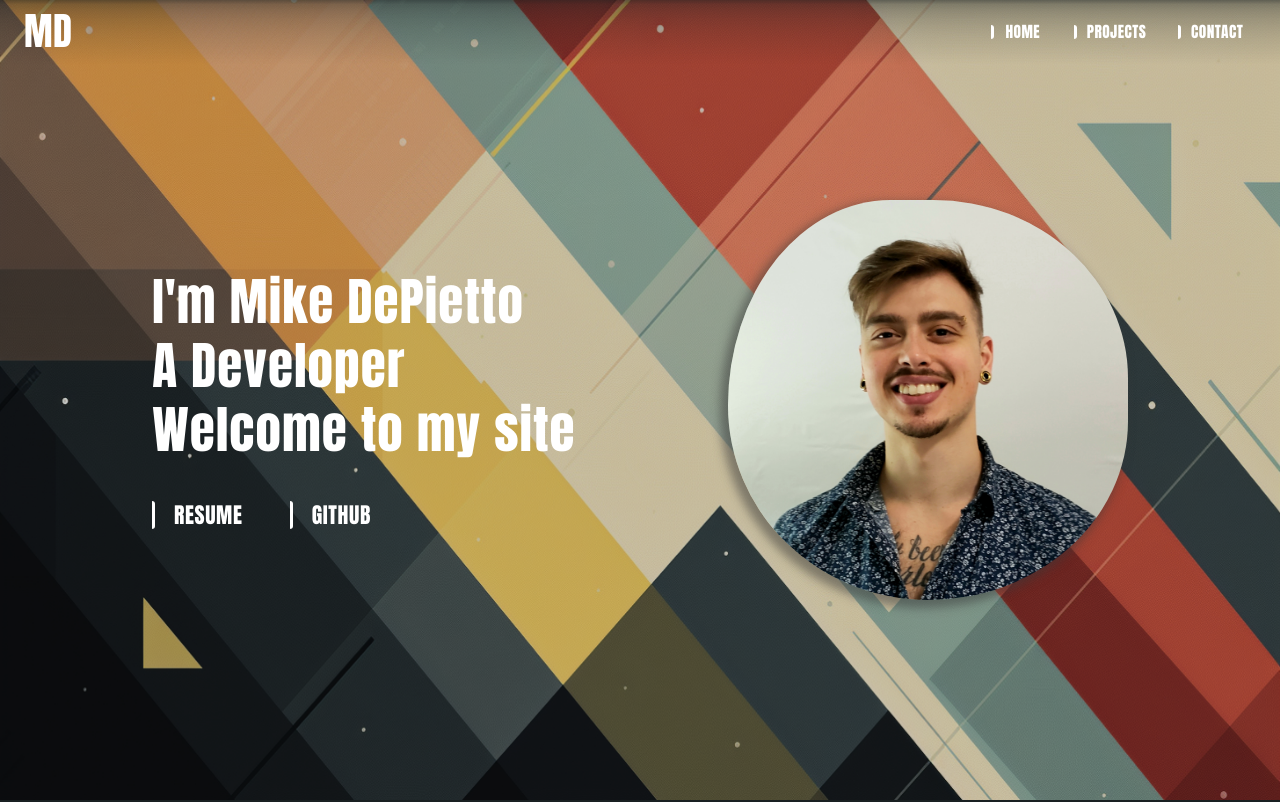
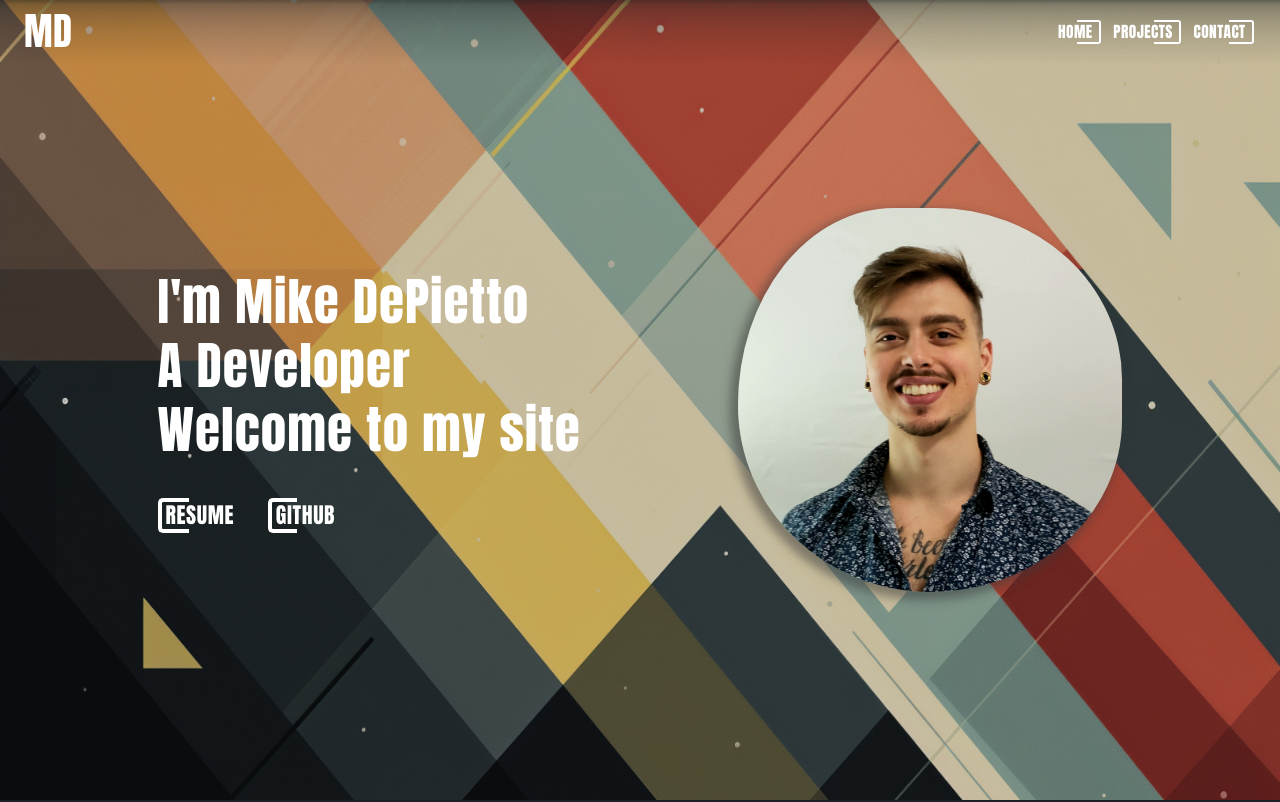
Before and after one commit to mdepietto/mdepietto.com, a React (Create React App) app: page / in a window 1280 px wide. Shown: the top 802 px of the page. Built offline with nearby package versions, Linux system fonts and the light colour scheme; the HTML template or start-up script is replaced by a standard one; a web font is replaced by a local one.

Commit message:
filanized BioButton style started NavButton matching super cool

```diff
--- a/src/components/Header/Avatar.jsx
+++ b/src/components/Header/Avatar.jsx
@@ -14,7 +14,7 @@ const AvatarWrapper = styled.img`
 
   animation: avatar-blob 8s ease-in-out infinite;
   box-shadow: -5px 5px 10px 3px rgba(56, 56, 56, 0.5);
-
+  height: 30vw;
   max-height: 400px;
 
   @media screen and (max-width: 1007px) {
--- a/src/components/Header/Bio.jsx
+++ b/src/components/Header/Bio.jsx
@@ -1,5 +1,5 @@
 import React from 'react';
-import Sources from 'components/Header/Sources';
+import BioButton from 'components/Header/BioButton';
 import styled from 'styled-components';
 
 const BioWrapper = styled.div`
@@ -22,6 +22,11 @@ const InfoWrapper = styled.div`
   margin-bottom: 2vw;
 `;
 
+const BioButtonsWrapper = styled.div`
+  align-items: start;
+  width: 100%;
+`;
+
 const Bio = () => {
   return (
     <BioWrapper id='bio'>
@@ -36,7 +41,10 @@ const Bio = () => {
           Welcome to my site
         </h1>
       </InfoWrapper>
-      <Sources />
+      <BioButtonsWrapper>
+        <BioButton href='resume-dev - overleaf (May 2024).pdf' text='Resume' />
+        <BioButton href='https://github.com/mdepietto' text='GitHub' />
+      </BioButtonsWrapper>
     </BioWrapper>
   )
 }
--- /dev/null
+++ b/src/components/Header/BioButton.jsx
@@ -0,0 +1,67 @@
+import React, { useState } from 'react';
+import { Button } from '@mui/material';
+import styled from 'styled-components';
+
+const buttonStyles = {
+  color: 'white',
+  fontSize: '1.7vw',
+  fontFamily: '"Anton", sans-serif',
+  height: '3.3vw',
+  marginRight: '2vw',
+  position: 'relative',
+  transition: 'padding-left 0.5s ease-in-out',
+
+  '&:hover': {
+    background: 'none',
+    paddingLeft: '1vw',
+  },
+
+  '&::before': {
+    borderBottom: '4px solid white',
+    borderBottomLeftRadius: '5px',
+    borderLeft: '4px solid white',
+    borderTop: '4px solid white',
+    borderTopLeftRadius: '5px',
+    content: '""',
+    height: '2.1vw',
+    left: '0',
+    position: 'absolute',
+    transition: 'all 0.5s ease-in-out',
+    width: '33%',
+  },
+
+  '&:hover::before': {
+    height: '100%',
+    width: '66%',
+  },
+}
+
+const StyledBackground = styled.div`
+  background: linear-gradient(to right, rgba(0, 0, 0, 1), rgba(0, 0, 0, 0));
+  height: ${({ isHovered }) => isHovered ? '100%' : '2.2vw'};
+  left: 0;
+  opacity: ${({ isHovered }) => isHovered ? '1' : '0'};
+  position: absolute;
+  transition: all 0.5s ease-in-out;
+  width: ${({ isHovered }) => isHovered ? '66%' : '33%'};
+  z-index: -1;
+`;
+
+const BioButton = ({ href, text }) => {
+  const [isHovered, setIsHovered] = useState(false);
+
+  return (
+    <Button
+      href={href}
+      onMouseEnter={() => setIsHovered(true)}
+      onMouseLeave={() => setIsHovered(false)}
+      sx={buttonStyles}
+      target='blank'
+    >
+      {text}
+      <StyledBackground isHovered={isHovered} />
+    </Button>
+  );
+};
+
+export default BioButton;
--- a/src/components/Header/Sources.jsx
+++ /dev/null
@@ -1,67 +0,0 @@
-import React from 'react';
-import { Button } from '@mui/material';
-import styled from 'styled-components';
-
-const SourcesWrapper = styled.div`
-  display: flex;
-  justify-content: start;
-  width: 100%;
-`;
-
-const buttonStyles = {
-  color: 'white',
-  fontSize: '1.7vw',
-  fontFamily: '"Anton", sans-serif',
-  height: '3.3vw',
-  marginRight: '2vw',
-  padding: '0 1.7vw',
-  position: 'relative',
-
-  '&:hover': {
-    background: 'none',
-  },
-
-  '&::after': {
-    borderLeft: '3px solid white',
-    borderTopRightRadius: '5px',
-    borderBottomRightRadius: '5px',
-    content: '""',
-    height: '2.2vw',
-    left: '0',
-    position: 'absolute',
-    top: '50%',
-    transform: 'translateY(-50%)',
-    transition: 'background 0.5s ease-in-out, height 0.5s ease-in-out, width 0.5s ease-in-out',
-    width: '0',
-    zIndex: -1,
-  },
-
-  '&:hover::after': {
-    background: 'rgba(0, 0, 0, 0.5)',
-    height: '100%',
-    width: '100%',
-  }
-}
-
-const Sources = () => {
-  return (
-    <SourcesWrapper>
-      <Button
-        href='resume-dev - overleaf (May 2024).pdf'
-        sx={buttonStyles}
-        target='blank'
-      >
-        Resume
-      </Button>
-      <Button
-        href='https://github.com/mdepietto'
-        sx={buttonStyles}
-        target='blank'
-      >
-        GitHub
-      </Button>
-    </SourcesWrapper>
-  );
-};
-
-export default Sources;
--- a/src/components/Nav/Nav.jsx
+++ b/src/components/Nav/Nav.jsx
@@ -1,6 +1,7 @@
 import React from 'react';
 import NavButton from 'components/Nav/NavButton';
 import { AppBar, Toolbar, Typography } from '@mui/material';
+import styled from 'styled-components';
 
 const appBarStyles = {
   background: 'linear-gradient(to bottom, rgba(25, 32, 34, .6), 20%, rgba(0, 0, 0, 0))',
@@ -23,6 +24,12 @@ const typographyStyles = {
   fontSize: '3vw',
 }
 
+const NavButtonsWrapper = styled.div`
+  display: flex;
+  justify-content: space-around;
+  width: 18%;
+`;
+
 const Nav = () => {
   return (
     <AppBar color='inherit' sx={appBarStyles}>
@@ -33,9 +40,11 @@ const Nav = () => {
         >
           MD
         </Typography>
-        <NavButton blank={false} href='#bio' text='Home' />
-        <NavButton blank={false} href='#body' text='Projects' />
-        <NavButton blank={false} href='#contact-me' text='Contact' />
+        <NavButtonsWrapper>
+          <NavButton blank={false} href='#bio' text='Home' />
+          <NavButton blank={false} href='#body' text='Projects' />
+          <NavButton blank={false} href='#contact-me' text='Contact' />
+        </NavButtonsWrapper>
 
         {/* <NavButton href='resume-dev - overleaf (May 2024).pdf' text='Resume' />
         <NavButton href='https://github.com/mdepietto' text='GitHub' />
--- a/src/components/Nav/NavButton.jsx
+++ b/src/components/Nav/NavButton.jsx
@@ -3,58 +3,37 @@ import { Button } from '@mui/material';
 
 const navButtonStyles = {
   color: 'white',
+  display: 'flex',
+  justifyContent: 'end',
+  fontSize: '1.2vw',
   fontFamily: '"Anton", sans-serif',
-  fontSize: '1.2vw',
-  height: '2vw',
-  marginLeft: '1.5vw',
-  padding: '0 1vw',
+  height: '1.5vw',
   position: 'relative',
 
   '&:hover': {
     background: 'none',
   },
 
-  '&::after': {
-    borderLeft: '3px solid white',
-    borderTopRightRadius: '5px',
-    borderBottomRightRadius: '5px',
+  '&::before': {
+    borderBottom: '2px solid white',
+    borderBottomRightRadius: '3px',
+    borderRight: '2px solid white',
+    borderTop: '2px solid white',
+    borderTopRightRadius: '3px',
     content: '""',
-    height: '1.1vw',
-    left: '0',
+    height: '100%',
+    right: '0',
     position: 'absolute',
-    top: '50%',
-    transform: 'translateY(-50%)',
-    transition: 'background 0.5s ease-in-out, height 0.5s ease-in-out, width 0.5s ease-in-out',
-    width: '0',
-    zIndex: -1,
+    transition: 'width 0.5s ease-in-out',
+    width: '33%',
   },
 
-  '&:hover::after': {
-    background: 'rgba(0, 0, 0, 0.5)',
-    height: '100%',
-    width: '100%',
-  }
-
-  // '&::after': {
-  //   content: '""',
-  //   position: 'absolute',
-  //   top: '0',
-  //   left: '0',
-  //   height: '90%',
-  //   width: '0',
-  //   borderLeft: '2px solid white',
-  //   transition: 'background 0.5s ease-in-out, width 0.5s ease-in-out',
-  //   zIndex: -1,
-  // },
-
-  // '&:hover::after': {
-  //   background: 'rgba(0, 0, 0, 0.54)',
-  //   borderBottom: '2px solid white',
-  //   borderTop: '2px solid white',
-  //   width: '100%',
-  // }
+  '&:hover::before': {
+    width: '66%',
+  },
 }
 
+// add cool background thing?
 const NavButton = ({ blank, href, text }) => {
   return (
     <Button
```
